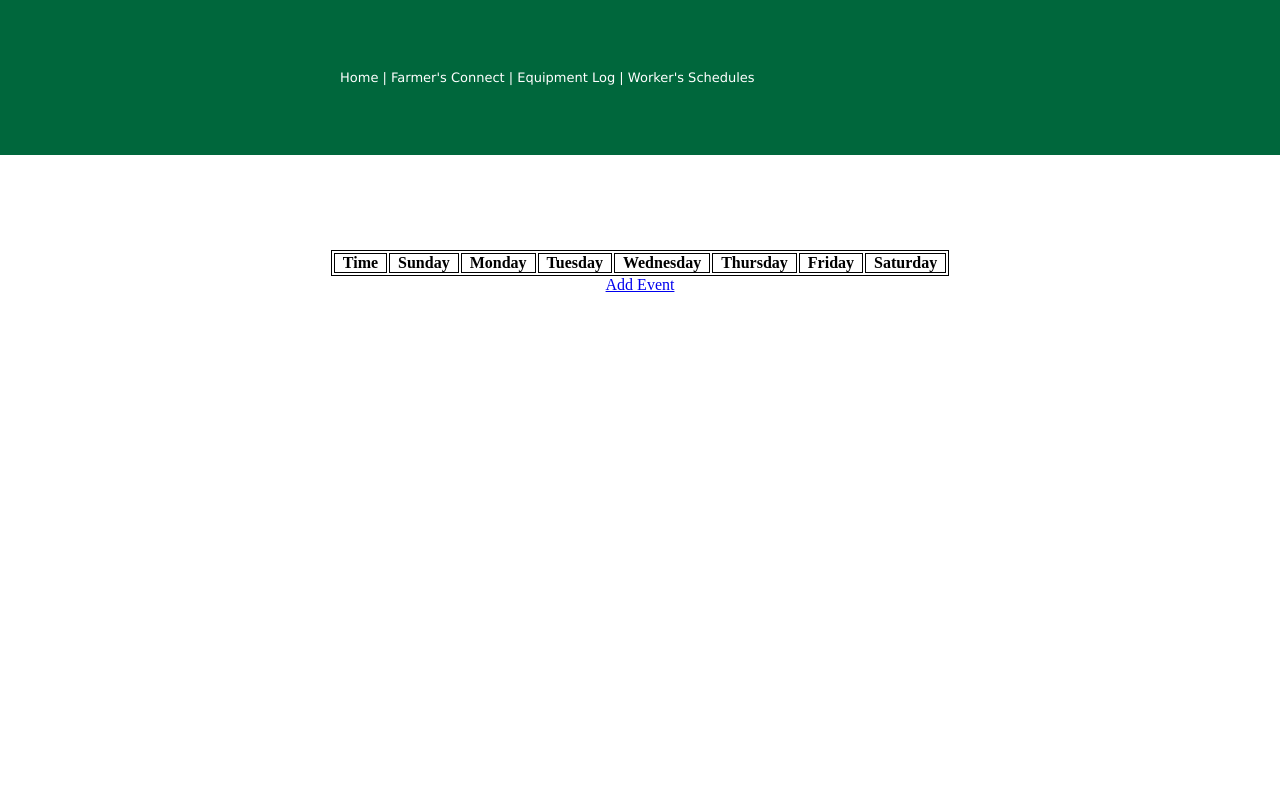
After one commit to faithshatt0/farmwatch, a Flask app: page /schedule in a window 1280 px wide. The commit adds this page. Run offline with Flask 2, Linux system fonts and the light colour scheme; lists and menus that the app fills with data are empty.

Commit message:
the other things

```diff
--- a/app.py
+++ b/app.py
@@ -1,12 +1,40 @@
 import flask
 import os
+from flask import Flask, render_template, request, redirect, url_for
 
 app = flask.Flask(__name__)
 
+num = 1
+date = ""
+time = ""
+field = ""
+action = ""
+numWorkers = ""
+
 #root or basic page
 @app.route('/agcompanies')
-def root():
+def agcompanies():
        return flask.render_template('AgCompanies.html')
+
+@app.route('/schedule')
+def schedule():
+       return flask.render_template('calendarPage.html')
+
+@app.route('/addevent', methods = ['GET', 'POST'])
+def addEvent():
+       if request.method == "POST":
+              date = request.form['date']
+              time = request.form['time']
+              print date
+              print time
+              field = request.form['field']
+              action = request.form['action']
+              numWorkers = request.form['numWorkers']
+
+              num = num + 1
+              return redirect(url_for('calendarPage.html', date=date , time=time , field=field , action=action , numWorkers=numWorkers, num=num))
+       return flask.render_template('addevent.html')
+
 
 app.run(
        host = os.getenv('IP','0.0.0.0'),
--- a/templates/AgCompanies.html
+++ b/templates/AgCompanies.html
@@ -40,4 +40,4 @@
     Etc.<br><br></font>
     </center>
   </div>
-</body>
+</body
--- /dev/null
+++ b/templates/calendarPage.html
@@ -0,0 +1,90 @@
+<head>
+    <meta http-equiv="Content-Type" content="text/html; charset=utf-8"/>
+    <title>Ag Companies</title>
+    <style type="text/css" media="screen">
+     * {
+       margin: 0;
+       padding: 0;
+     }
+
+     div#banner {
+       position: absolute;
+       top: 0;
+       left: 0;
+       background-color: #00673C;
+       width: 100%;
+     }
+     div#banner-content {
+       width: 600px;
+       margin: 0 auto;
+       padding: 70px;
+     }
+     div#main-content {
+       padding-top: 250px;
+
+    }
+    table, th, td {
+          border: 1px solid black;
+    }
+    </style>
+</head>
+
+<body>
+  <div id="banner">
+    <div id="banner-content">
+     <font size="2" color="white" face="verdana">Home  |  Farmer's Connect  |  Equipment Log  |  Worker's Schedules</font>
+    </div>
+  </div>
+
+  <div id="main-content">
+    <center>
+       <table>
+         <tr>
+           <th>&nbsp;&nbsp;Time&nbsp;&nbsp;</th>
+           <th>&nbsp;&nbsp;Sunday&nbsp;&nbsp;</th>
+           <th>&nbsp;&nbsp;Monday&nbsp;&nbsp;</th>
+           <th>&nbsp;&nbsp;Tuesday&nbsp;&nbsp;</th>
+           <th>&nbsp;&nbsp;Wednesday&nbsp;&nbsp;</th>
+           <th>&nbsp;&nbsp;Thursday&nbsp;&nbsp;</th>
+           <th>&nbsp;&nbsp;Friday&nbsp;&nbsp;</th>
+           <th>&nbsp;&nbsp;Saturday&nbsp;&nbsp;</th>
+         </tr>
+
+         {% for i in range [num] %}
+         <td> {{ time[i] }} </td>
+
+         {% if(date[num][3] == "3") %}
+              <td> {{ field[i] }}
+                   {{ action[i] }}
+                   {{ numWorkers[i] }} </td>
+
+         {% elif(date[num][3] == i + 1) %}
+              <td> {{ field[i] }}
+                   {{ action[i] }}
+                   {{ numWorkers[i] }} </td>
+         {% else %}
+              <td></td>
+         {% endif %}
+         {% endfor%}
+
+       </table>
+
+       <p><a href = '/addevent'>Add Event</a></p>
+
+
+    </center>
+
+  </div>
+
+<!--<script>
+function myFunction() {
+    var x = document.getElementById('myDIV');
+    if (x.style.display === 'none') {
+        x.style.display = 'block';
+    } else {
+        x.style.display = 'none';
+    }
+}
+</script>-->
+
+</body
```
Also changed, not shown: templates/addevent.html (added, +76 -0 lines).
